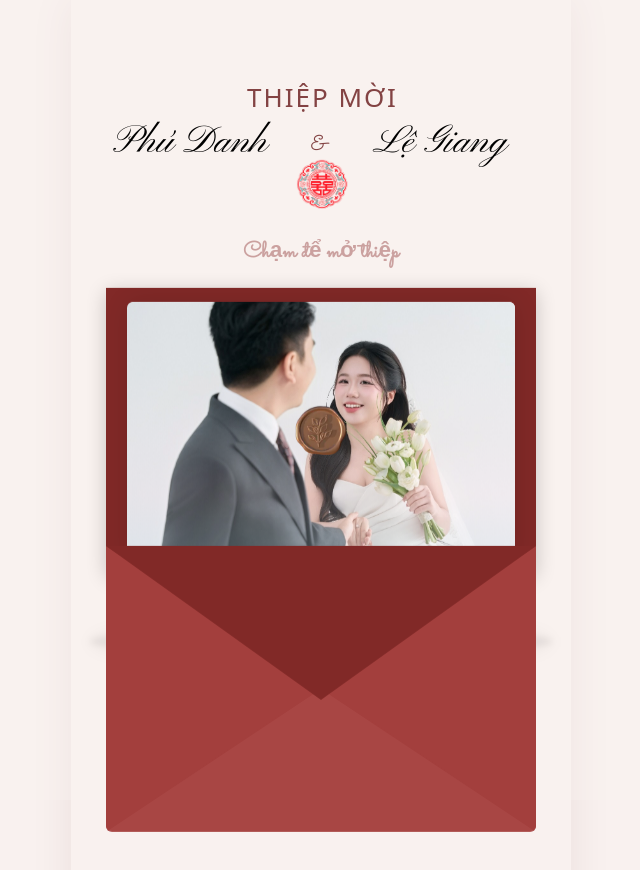
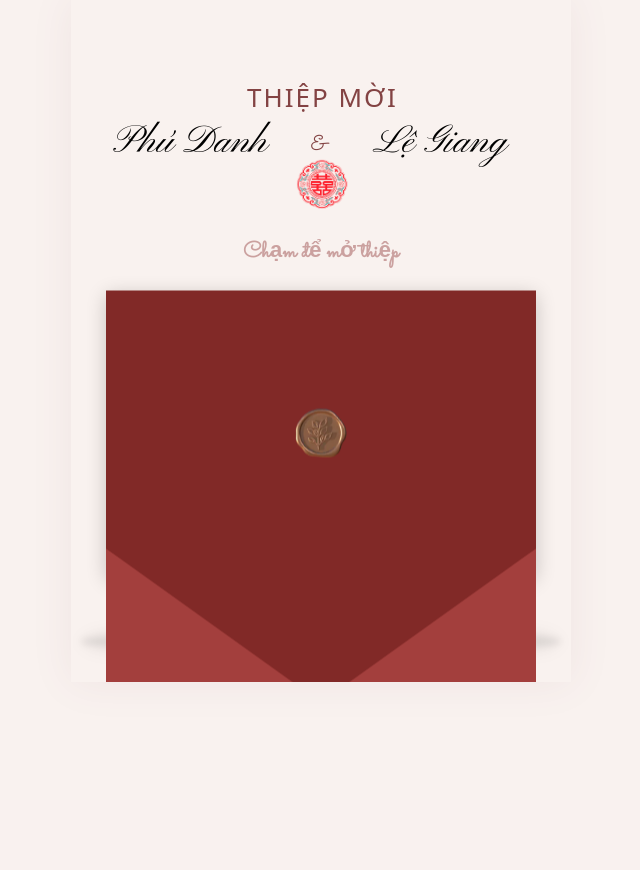
Before and after one commit to nguyenhung204/wedding-site, a Next.js app: page /invite/EMT-HAGTH2 in a window 1280 px wide. Shown: the top 870 px of the page, without its empty margins (319-959 px from the left). After the commit the page ends 800 px from the top, so only its background shows below. Built offline with nearby package versions, Linux system fonts and the light colour scheme; a web font is replaced by a local one.

Commit message:
Fix envelope closed state and restore content

```diff
--- a/src/app/globals.css
+++ b/src/app/globals.css
@@ -41,11 +41,10 @@ body {
   background: var(--bg);
   position: relative;
   overflow: hidden;
-  min-height: 8264px;
+  min-height: 682px;
   box-shadow: 0 0 40px rgba(60, 30, 30, 0.08);
 }
 
-.card-canvas:not(.is-opened) > section:not(:first-child) { opacity: 0.18; }
 .card-canvas:not(.is-opened)::after {
   content: "";
   position: fixed;
@@ -56,8 +55,8 @@ body {
 }
 .card-canvas:not(.is-opened) > .cinelove-hero { z-index: 1000; }
 
-.card-canvas.is-opened > .cinelove-hero {
-  margin-bottom: 0;
+.card-canvas.is-opened {
+  min-height: 8264px;
 }
 
 @layer utilities {
@@ -78,7 +77,7 @@ body {
 
 .card-canvas.is-opened .cinelove-hero {
   position: relative;
-  height: 8264px;
+  height: 682px;
   z-index: 1000;
 }
 
@@ -88,11 +87,6 @@ body {
   height: 286.734px;
   margin: 0 auto;
   perspective: 900px;
-}
-
-.card-canvas.is-opened .cinelove-envelope-wrap {
-  transform: scale(0.64);
-  transform-origin: top left;
 }
 
 .cinelove-envelope-shadow {
@@ -177,12 +171,20 @@ body {
   margin-left: auto;
   margin-right: auto;
   height: 90%;
-  top: 5%;
+  top: 32%;
   border-radius: 6px;
   box-shadow: 0 2px 26px rgba(0, 0, 0, 0.12);
   transition: transform 0.5s 0.2s cubic-bezier(0.25, 0.46, 0.45, 0.94), z-index 0.5s, box-shadow 0.3s ease;
   overflow: hidden;
   z-index: 2;
+}
+
+.cinelove-hero.is-opened .cinelove-letter {
+  top: 5%;
+}
+
+.cinelove-envelope.close .cinelove-letter {
+  opacity: 0;
 }
 
 .cinelove-letter::after {
--- a/src/components/WeddingCard.tsx
+++ b/src/components/WeddingCard.tsx
@@ -8,6 +8,16 @@ import BottomToolbar from "@/components/ui/BottomToolbar";
 import AutoScroll from "@/components/ui/AutoScroll";
 
 import Hero from "@/components/sections/Hero";
+import CountdownInvitation from "@/components/sections/CountdownInvitation";
+import Ceremony from "@/components/sections/Ceremony";
+import Party from "@/components/sections/Party";
+import MarryMe from "@/components/sections/MarryMe";
+import AboutUs from "@/components/sections/AboutUs";
+import SaveTheDate from "@/components/sections/SaveTheDate";
+import Gallery from "@/components/sections/Gallery";
+import Rsvp from "@/components/sections/Rsvp";
+import Gift from "@/components/sections/Gift";
+import ThankYou from "@/components/sections/ThankYou";
 
 interface Props {
   guestGreeting?: string;
@@ -30,6 +40,20 @@ export default function WeddingCard({ guestGreeting, guestName }: Props) {
 
       <main className={`card-canvas ${opened ? "is-opened" : ""}`}>
         <Hero guestGreeting={guestGreeting} guestName={guestName} onOpen={() => setOpened(true)} />
+        {opened && (
+          <>
+            <CountdownInvitation />
+            <Ceremony />
+            <Party />
+            <MarryMe />
+            <AboutUs />
+            <SaveTheDate />
+            <Gallery />
+            <Rsvp defaultName={guestName} />
+            <Gift />
+            <ThankYou />
+          </>
+        )}
       </main>
 
       <AudioPlayer
--- a/src/components/sections/Hero.tsx
+++ b/src/components/sections/Hero.tsx
@@ -22,7 +22,7 @@ export default function Hero({ guestGreeting = "Trân trọng kính mời", gues
   };
 
   return (
-    <section className="cinelove-hero text-center">
+    <section className={`cinelove-hero text-center ${opened ? "is-opened" : ""}`}>
       <motion.h2
         initial={{ opacity: 0, y: -50 }}
         animate={{ opacity: 1, y: 0 }}
@@ -87,7 +87,7 @@ export default function Hero({ guestGreeting = "Trân trọng kính mời", gues
         initial={{ opacity: 0, scale: 0.96 }}
         animate={{ opacity: 1, scale: 1 }}
         transition={{ duration: 1.2, ease: "easeOut" }}
-        className="absolute left-[34.95px] top-[291.92px]"
+        className="absolute left-[34.95px] top-[291.92px] z-10"
       >
         <div className="cinelove-envelope-wrap">
           <div className="cinelove-envelope-shadow" />
@@ -151,7 +151,7 @@ export default function Hero({ guestGreeting = "Trân trọng kính mời", gues
         initial={{ opacity: 0, y: 50 }}
         animate={{ opacity: 1, y: 0 }}
         transition={{ duration: 1.3, ease: "easeOut" }}
-        className="absolute left-[145px] top-[585px] z-[5] w-[210px] hidden"
+        className="absolute left-[145px] top-[585px] z-[5] w-[210px]"
       >
         <p className="font-sans text-[15px] font-bold uppercase leading-normal tracking-[1px] text-[#a95151]">
           {guestGreeting.toUpperCase()} KÍNH MỜI
@@ -161,46 +161,6 @@ export default function Hero({ guestGreeting = "Trân trọng kính mời", gues
         </p>
 
       </motion.div>
-
-      {opened && (
-        <>
-          <div className="absolute left-[4.9px] top-[682.189px] h-[738.503px] w-[490.7px] overflow-hidden rounded-[10px] bg-[#e49696]/10">
-            <Image src={config.photos.countdownBackground} alt="" fill sizes="491px" className="object-cover" />
-            <div className="absolute inset-0 bg-gradient-to-b from-transparent via-transparent to-[#f9f1ef]" />
-            <div className="absolute left-[125px] top-[30px] flex gap-2 text-white">
-              {["00\nNGÀY", "00\nGIỜ", "00\nPHÚT", "00\nGIÂY"].map((label) => (
-                <div key={label} className="flex h-[58px] w-[58px] flex-col items-center justify-center rounded-[3px] bg-white/15 text-[10px] shadow-sm">
-                  <span className="text-[20px] leading-5">00</span>
-                  <span>{label.split("\n")[1]}</span>
-                </div>
-              ))}
-            </div>
-          </div>
-
-          <div className="absolute left-[68px] top-[1490px] w-[364px] text-center text-[#3b3232]">
-            <div className="font-script-en text-[35px] font-bold leading-normal">Save The Date</div>
-            <div className="mt-2 font-sans text-[17px] font-semibold uppercase tracking-[1px] text-[#8b2f30]">07.02.2026</div>
-            <div className="relative mx-auto mt-6 h-[390px] w-[300px] overflow-hidden rounded-[6px]">
-              <Image src={config.photos.saveTheDate} alt="" fill sizes="300px" className="object-cover" />
-            </div>
-          </div>
-
-          <div className="absolute left-[55px] top-[2090px] w-[390px] text-center">
-            <div className="font-script-en text-[42px] font-bold text-[#8b2f30]">Marry Me</div>
-            <div className="relative mx-auto mt-6 h-[520px] w-[330px] overflow-hidden rounded-[6px]">
-              <Image src={config.photos.marryMeMain} alt="" fill sizes="330px" className="object-cover" />
-            </div>
-          </div>
-
-          <div className="absolute left-[20px] top-[2760px] grid w-[460px] grid-cols-2 gap-3">
-            {config.photos.gallery.slice(0, 4).map((photo, i) => (
-              <div key={photo} className="relative h-[150px] overflow-hidden rounded-[3px] shadow-sm">
-                <Image src={photo} alt={`Ảnh cưới ${i + 1}`} fill sizes="220px" className="object-cover" />
-              </div>
-            ))}
-          </div>
-        </>
-      )}
     </section>
   );
 }
```
